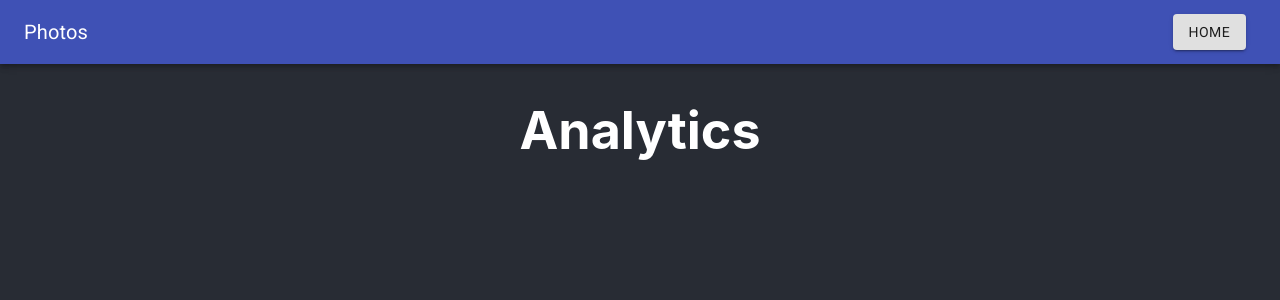
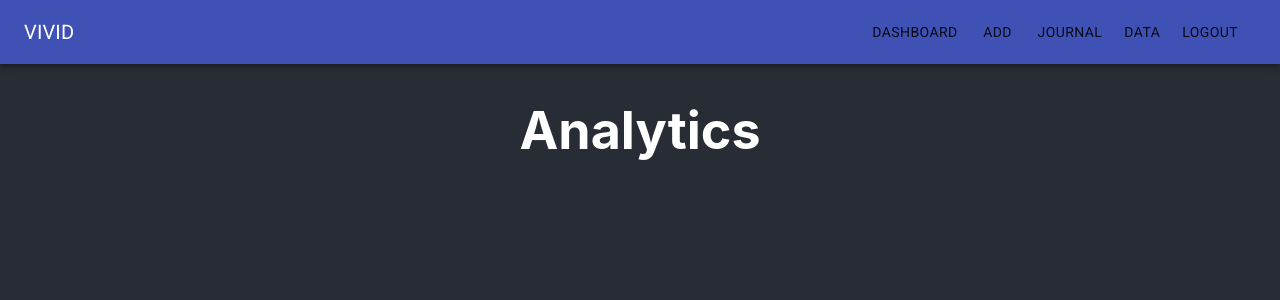
Before and after one commit to Vivid-Project/frontend, a React (Create React App) app: page /analytics in a window 1280 px wide. Shown: the top 300 px of the page. Built offline with nearby package versions, Linux system fonts and the light colour scheme.

Commit message:
Add conditional formatting for app bar

```diff
--- a/src/modules/Header/Header.js
+++ b/src/modules/Header/Header.js
@@ -1,4 +1,4 @@
-import React from 'react';
+import React, { useState } from 'react';
 import { withRouter } from 'react-router-dom';
 
 import useMediaQuery from '@material-ui/core/useMediaQuery';
@@ -27,7 +27,7 @@ const useStyles = makeStyles((theme) => ({
 const Header = (props) => {
   const { history } = props;
   const classes = useStyles();
-  const [anchorEl, setAnchorEl] = React.useState(null);
+  const [anchorEl, setAnchorEl] = useState(null);
   const open = Boolean(anchorEl);
   const theme = useTheme();
   const isMobile = useMediaQuery(theme.breakpoints.down('xs'));
@@ -41,12 +41,35 @@ const Header = (props) => {
     setAnchorEl(null);
   };
 
+  const menuItems = [
+    {
+      menuTitle: 'Dashboard',
+      pageURL: '/dashboard',
+    },
+    {
+      menuTitle: 'Add',
+      pageURL: '/newdream',
+    },
+    {
+      menuTitle: 'Journal',
+      pageURL: '/dreamjournal',
+    },
+    {
+      menuTitle: 'Data',
+      pageURL: '/analytics',
+    },
+    {
+      menuTitle: 'Logout',
+      pageURL: '/',
+    },
+  ];
+
   return (
     <div className={classes.root}>
       <AppBar position="static">
         <Toolbar>
           <Typography variant="h6" className={classes.title}>
-            Photos
+            VIVID
           </Typography>
           <div>
             {isMobile ? (
@@ -75,26 +98,26 @@ const Header = (props) => {
                   open={open}
                   onClose={() => setAnchorEl(null)}
                 >
-                  <MenuItem onClick={() => handleMenuClick('/dashboard')}>
-                    Dashboard
-                  </MenuItem>
-                  <MenuItem onClick={() => handleMenuClick('/newdream')}>
-                    Add
-                  </MenuItem>
-                  <MenuItem onClick={() => handleMenuClick('/dreamjournal')}>
-                    Journal
-                  </MenuItem>
-                  <MenuItem onClick={() => handleMenuClick('/analytics')}>
-                    Data
-                  </MenuItem>
-                  <MenuItem onClick={() => handleMenuClick('/')}>
-                    Logout
-                  </MenuItem>
+                  {menuItems.map((menuItem) => {
+                    return (
+                      <MenuItem
+                        onClick={() => handleMenuClick(menuItem.pageURL)}
+                      >
+                        {menuItem.menuTitle}
+                      </MenuItem>
+                    );
+                  })}
                 </Menu>{' '}
               </>
             ) : (
               <div className={classes.headerOptions}>
-                <Button variant="contained">HOME</Button>
+                {menuItems.map((menuItem) => {
+                  return (
+                    <Button onClick={() => handleMenuClick(menuItem.pageURL)}>
+                      {menuItem.menuTitle}
+                    </Button>
+                  );
+                })}
               </div>
             )}
           </div>
```
